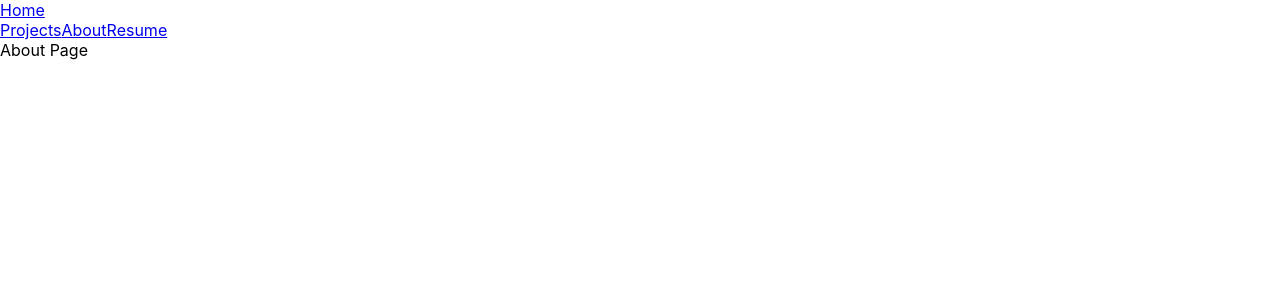
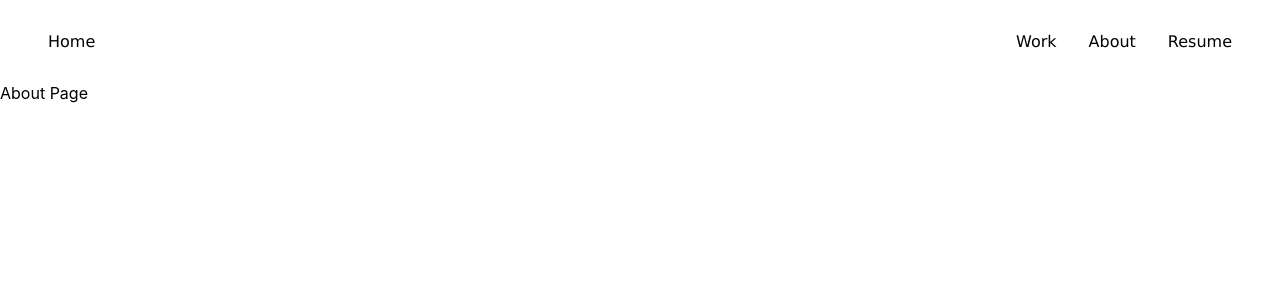
Before and after one commit to jvn1567/Personal-Site, a React (Create React App) app: page /about in a window 1280 px wide. Shown: the top 300 px of the page. Built offline with nearby package versions, Linux system fonts and the light colour scheme.

Commit message:
project tiles, general structuring

```diff
--- /dev/null
+++ b/src/assets/projects.json
@@ -0,0 +1,16 @@
+{
+  "projects": [
+    {
+      "title": "Decision Tree",
+      "description": "Description filler text"
+    },
+    {
+      "title": "Chess",
+      "description": "Description filler text"
+    },
+    {
+      "title": "Sudoku Solver",
+      "description": "Description filler text"
+    }
+  ]
+}
--- a/src/components/MainNav/index.js
+++ b/src/components/MainNav/index.js
@@ -1,5 +1,5 @@
 import React from 'react';
-import { Link, NavLink } from 'react-router-dom'
+import { NavLink } from 'react-router-dom'
 import './style.css';
 
 const MainNav = () => {
@@ -7,20 +7,20 @@ const MainNav = () => {
   return (
     <nav role='navigation' aria-label='main-navigation'>
 
-      <div classname='left-links'>
-        <NavLink className="navbar-item" to="/">
+      <div className='nav-links'>
+        <NavLink className="nav-item" to="/">
           Home
         </NavLink>
       </div>
 
-      <div classname='right-links'>
-        <NavLink className="navbar-item" to="/">
-          Projects
+      <div className='nav-links'>
+        <NavLink className="nav-item" to="/">
+          Work
         </NavLink>
-        <NavLink className="navbar-item" to="/about">
+        <NavLink className="nav-item" to="/about">
           About
         </NavLink>
-        <NavLink className="navbar-item" to="/about">
+        <NavLink className="nav-item" to="/about">
           Resume
         </NavLink>
       </div>
--- a/src/components/MainNav/style.css
+++ b/src/components/MainNav/style.css
@@ -0,0 +1,19 @@
+a {
+  text-decoration: none;
+  color:black;
+}
+
+nav {
+  margin: 2rem;
+  font-family:'Lucida Sans', 'Lucida Sans Regular', 'Lucida Grande', 'Lucida Sans Unicode', Geneva, Verdana, sans-serif;
+}
+
+.nav-links {
+  display: table-cell;
+  justify-content: space-between;
+  width: 100%;
+}
+
+.nav-item {
+  margin: 0 1rem 0 1rem;
+}
--- /dev/null
+++ b/src/components/ProjectBlock/index.js
@@ -0,0 +1,20 @@
+import React from 'react';
+import './style.css';
+import Data from '../../assets/projects.json';
+
+const ProjectBlock = () => {
+
+  return (
+    <div className='main-project-block'>
+      {Data.projects.map( (project) => (
+        <div className='project-tile'>
+          <h2>THIS IS AN IMAGE</h2>
+          <h2>{project.title}</h2>
+          <p>{project.description}</p>
+        </div>
+      ))}
+    </div>
+  )
+}
+
+export default ProjectBlock;
--- /dev/null
+++ b/src/components/ProjectBlock/style.css
@@ -0,0 +1,14 @@
+.main-project-block {
+  display: grid;
+  grid-template-columns: 50% 50%;
+}
+
+.project-tile {
+  padding-left: 10%;
+  padding-right: 10%;
+  margin: 1rem;
+}
+
+.project-tile h2, h1, p {
+  margin: 0;
+}
--- a/src/pages/Home/index.js
+++ b/src/pages/Home/index.js
@@ -1,12 +1,23 @@
 import React from 'react';
 import './style.css';
+import ProjectBlock from '../../components/ProjectBlock/index.js';
 
 const Home = () => {
   return (
     <div>
-      <h1>John Nguyen</h1>
-      <h2>Software Developer</h2>
-      <p>Placeholder Links Here</p>
+      <div className='title-block'>
+        <h1>John Nguyen</h1>
+        <h1>Software Developer</h1>
+      </div>
+      <div className='link-block'>
+        <a href='mailto: jvn1567@gmail.com' target="_blank" rel="noopener noreferrer">Email</a>
+        <a href='https://www.linkedin.com/in/jvn1567/' target="_blank" rel="noopener noreferrer">LinkedIn</a>
+        <a href='https://github.com/jvn1567' target="_blank" rel="noopener noreferrer">GitHub</a>
+        <a href='https://www.youtube.com/watch?v=dQw4w9WgXcQ'>Resume</a>
+      </div>
+      <div className='project-block'>
+        <ProjectBlock />
+      </div>
     </div>
   )
 }
--- a/src/pages/Home/style.css
+++ b/src/pages/Home/style.css
@@ -0,0 +1,13 @@
+.title-block, .link-block, .project-block {
+  margin-left: 10%;
+  margin-right: 10%;
+  margin-bottom: 1rem;
+}
+
+h1 {
+  margin: 0;
+}
+
+a {
+  margin: .5rem;
+}
```
